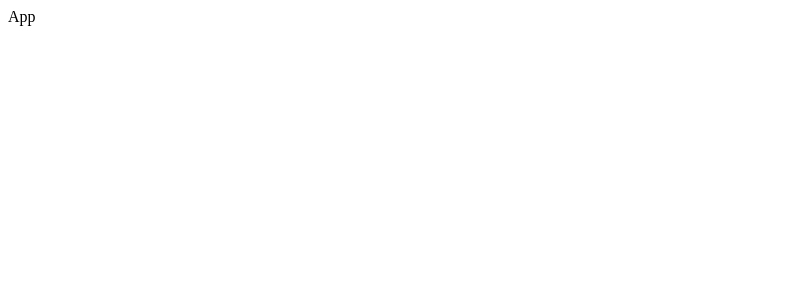
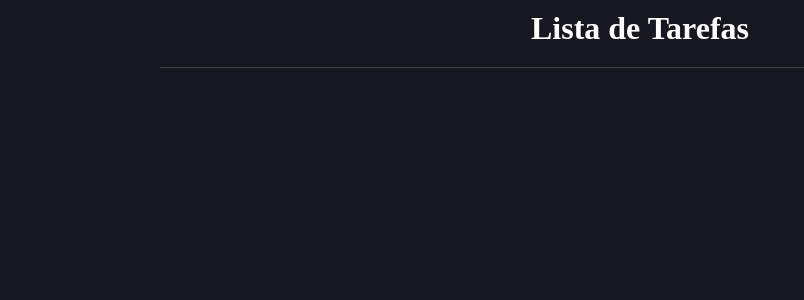
Before and after one commit to matheusduartedevs/todo-list-typescript, a React (Vite) app: page / in a window 1280 px wide. Shown: the top 300 px of the page, without its empty margins (0-804 px from the left). Built offline with nearby package versions, Linux system fonts and the light colour scheme.

Commit message:
estilização dos componentes principais

```diff
--- a/package.json
+++ b/package.json
@@ -11,11 +11,13 @@
   },
   "dependencies": {
     "react": "^18.2.0",
-    "react-dom": "^18.2.0"
+    "react-dom": "^18.2.0",
+    "styled-components": "^5.3.10"
   },
   "devDependencies": {
     "@types/react": "^18.2.14",
     "@types/react-dom": "^18.2.6",
+    "@types/styled-components": "^5.1.26",
     "@typescript-eslint/eslint-plugin": "^5.61.0",
     "@typescript-eslint/parser": "^5.61.0",
     "@vitejs/plugin-react": "^4.0.1",
--- /dev/null
+++ b/src/App.styles.ts
@@ -0,0 +1,22 @@
+import styled from "styled-components";
+
+export const Container = styled.div`
+    background-color: #17181F;
+    color: #797A81;
+    min-height: 100vh;
+`
+
+export const Area = styled.div`
+    margin: auto;
+    max-width: 980px;
+    padding: 10px;
+`
+
+export const Header = styled.h1`
+    margin: 0;
+    padding: 0;
+    color: #FFF;
+    text-align: center;
+    border-bottom: 1px solid #444;
+    padding-bottom: 20px;
+`
--- a/src/App.tsx
+++ b/src/App.tsx
@@ -1,8 +1,12 @@
-
+import * as C from './App.styles'
 
 const App = () => {
   return (
-    <div>App</div>
+    <C.Container>
+      <C.Area>
+        <C.Header>Lista de Tarefas</C.Header>
+      </C.Area>
+    </C.Container>
   )
 }
 
--- a/src/index.css
+++ b/src/index.css
@@ -0,0 +1,5 @@
+* {
+    padding: 0;
+    margin: 0;
+    box-sizing: border-box;
+}
```
Also changed, not shown: src/App.css (deleted), 1 other file (tests, documents, lock files or other folders).
